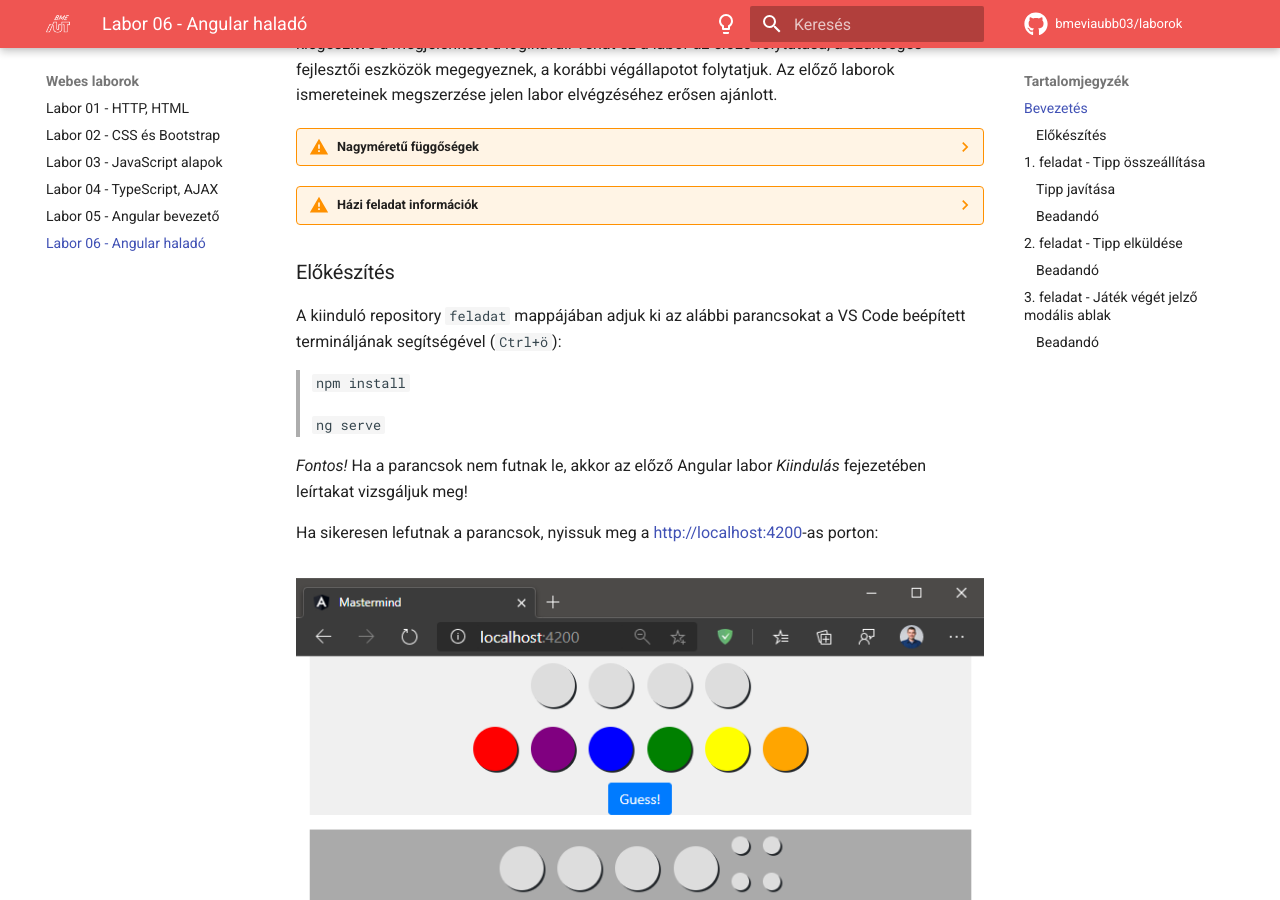
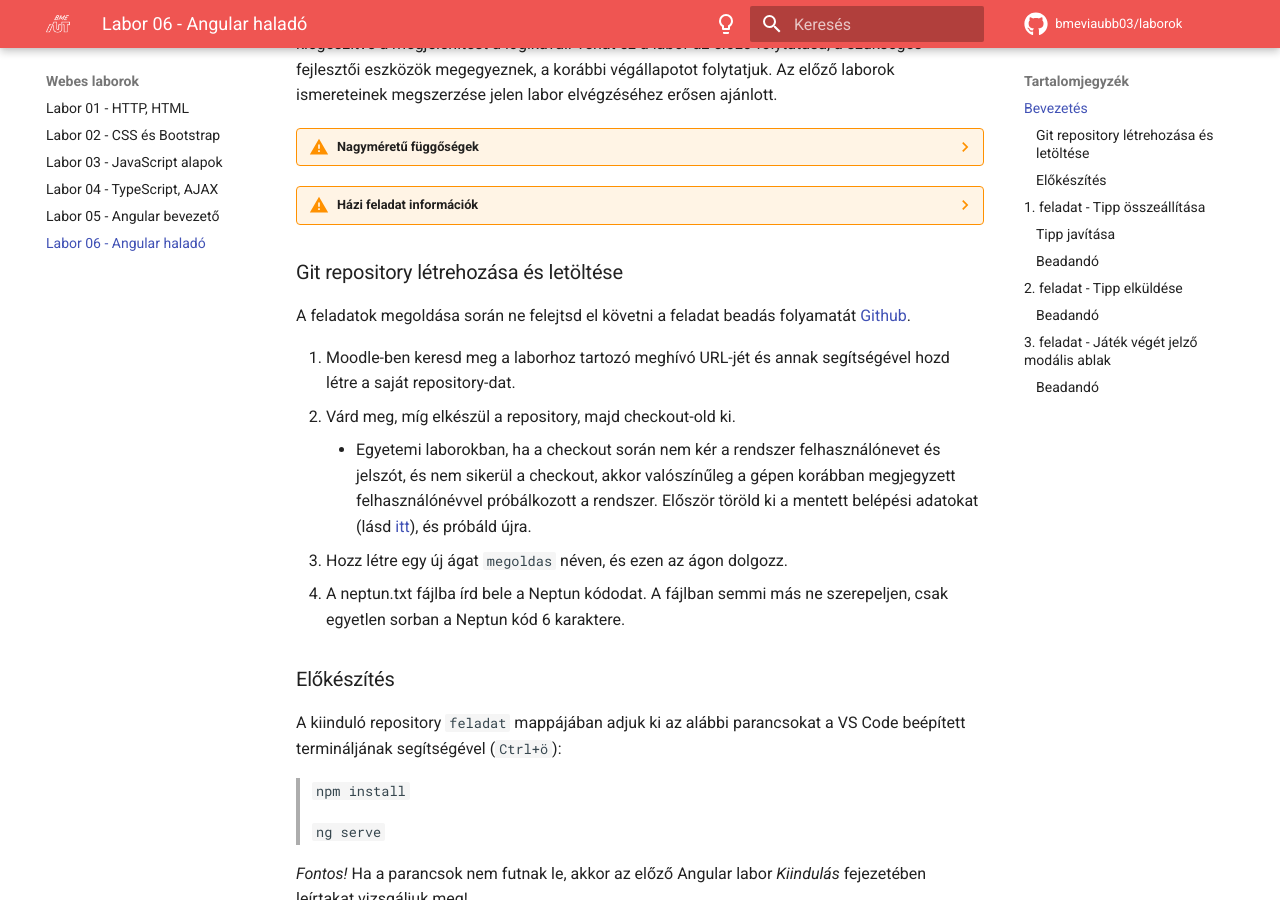
Before and after one commit to BMEVIAUBB03/laborok, an MkDocs documentation site: the page built from docs/laborok/web/06-angular-02/index.md, in a window 1280 px wide and 900 px high, scrolled down 273 px. Built offline with MkDocs 1.6.1 and Material for MkDocs 9.7.7, drawn with Linux system fonts in a browser that asks for light colours; comment, search, counter and statistics services are not loaded.

Commit message:
labor 04-06 update

```diff
--- a/docs/laborok/web/06-angular-02/index.md
+++ b/docs/laborok/web/06-angular-02/index.md
@@ -9,6 +9,16 @@ A labor folyamán a Mastermind klasszikus táblajátékot folytatjuk ott, ahol a
 
 ??? warning "Házi feladat információk"
     A két Angular labor során előkerülnek az Angular alapvetői funkciói és készítünk egy egyszerűbb alkalmazást. Nem foglalkozunk viszont azzal, hogy hogyan kommunikálunk egy szerverrel (minden logika a kliensben van jelenleg), illetve [`routing`](https://angular.io/guide/router)-ot sem valósítottunk meg. A szerverrel való kommunikáció a tárgy szempontjából nem olyan fontos (házi feladatnál kiváltható adatok memóriában tárolásával, vagy akár nyers mock adatok használatával is), viszont utóbbit érdemes részletesebben megnézni! Ezek a fogalmak egy harmadik Angular labor keretein belül pár éve szóba kerültek, viszont az elmaradó laborok miatt erre idén nincs lehetőség. A régi laboranyag még [elérhető](https://github.com/bmeaut/VIAUBB03/tree/master/Web/07%20-%20Angular%203), itt is találhatunk információkat a fenti kimaradt problémákról, amik a házi feladat készítése során jól jöhetnek - de ez nem kötelező, bőven elegendő a hivatalos Angular dokumentáció használata is.
+
+### Git repository létrehozása és letöltése
+
+A feladatok megoldása során ne felejtsd el követni a feladat beadás folyamatát [Github](../../tudnivalok/github/GitHub.md).
+
+1. Moodle-ben keresd meg a laborhoz tartozó meghívó URL-jét és annak segítségével hozd létre a saját repository-dat.
+2. Várd meg, míg elkészül a repository, majd checkout-old ki.
+    * Egyetemi laborokban, ha a checkout során nem kér a rendszer felhasználónevet és jelszót, és nem sikerül a checkout, akkor valószínűleg a gépen korábban megjegyzett felhasználónévvel próbálkozott a rendszer. Először töröld ki a mentett belépési adatokat (lásd [itt](../../tudnivalok/github/GitHub-credentials.md)), és próbáld újra.
+3. Hozz létre egy új ágat `megoldas` néven, és ezen az ágon dolgozz.
+4. A neptun.txt fájlba írd bele a Neptun kódodat. A fájlban semmi más ne szerepeljen, csak egyetlen sorban a Neptun kód 6 karaktere.
 
 ### Előkészítés
 
```
Also changed, not shown: docs/laborok/web/04-ts/index.md (+4 -4 lines), docs/laborok/web/05-angular-01/index.md (+10 -0 lines).
